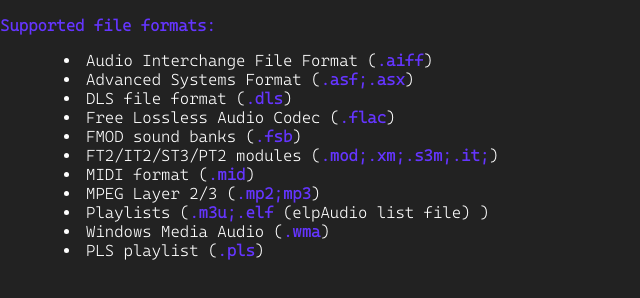
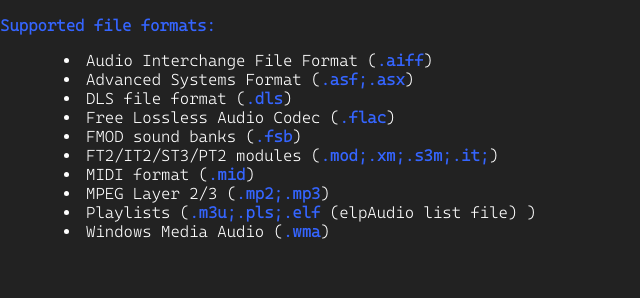
Before and after one commit to elpoeprod/elp-audio, a plain HTML site: page supported/index.html in a window 1280 px wide. Shown: the whole page, without its empty margins (0-640 px from the left). Drawn offline with Linux system fonts and the light colour scheme.

Commit message:
Update index.html

```diff
--- a/supported/index.html
+++ b/supported/index.html
@@ -6,7 +6,7 @@
 	<title>elpAudio - Simple audio-player using FMOD.</title>
 	<style type="text/css">
 	strong {
-	color: #6535FF;
+	color: #3565FF;
 	}
 	li {color: #FFFFFF;margin-left: 5%;}
 	</style>
@@ -20,9 +20,8 @@
 <li>FMOD sound banks (<strong>.fsb</strong>)</li>
 <li>FT2/IT2/ST3/PT2 modules (<strong>.mod;.xm;.s3m;.it;</strong>)</li>
 <li>MIDI format (<strong>.mid</strong>)</li>
-<li>MPEG Layer 2/3 (<strong>.mp2;mp3</strong>)</li>
-<li>Playlists (<strong>.m3u;.elf</strong> (elpAudio list file) )</li>
+<li>MPEG Layer 2/3 (<strong>.mp2;.mp3</strong>)</li>
+<li>Playlists (<strong>.m3u;.pls;.elf</strong> (elpAudio list file) )</li>
 <li>Windows Media Audio (<strong>.wma</strong>)</li>
-<li>PLS playlist (<strong>.pls</strong>)</li>
 </body>
 </html>
```
